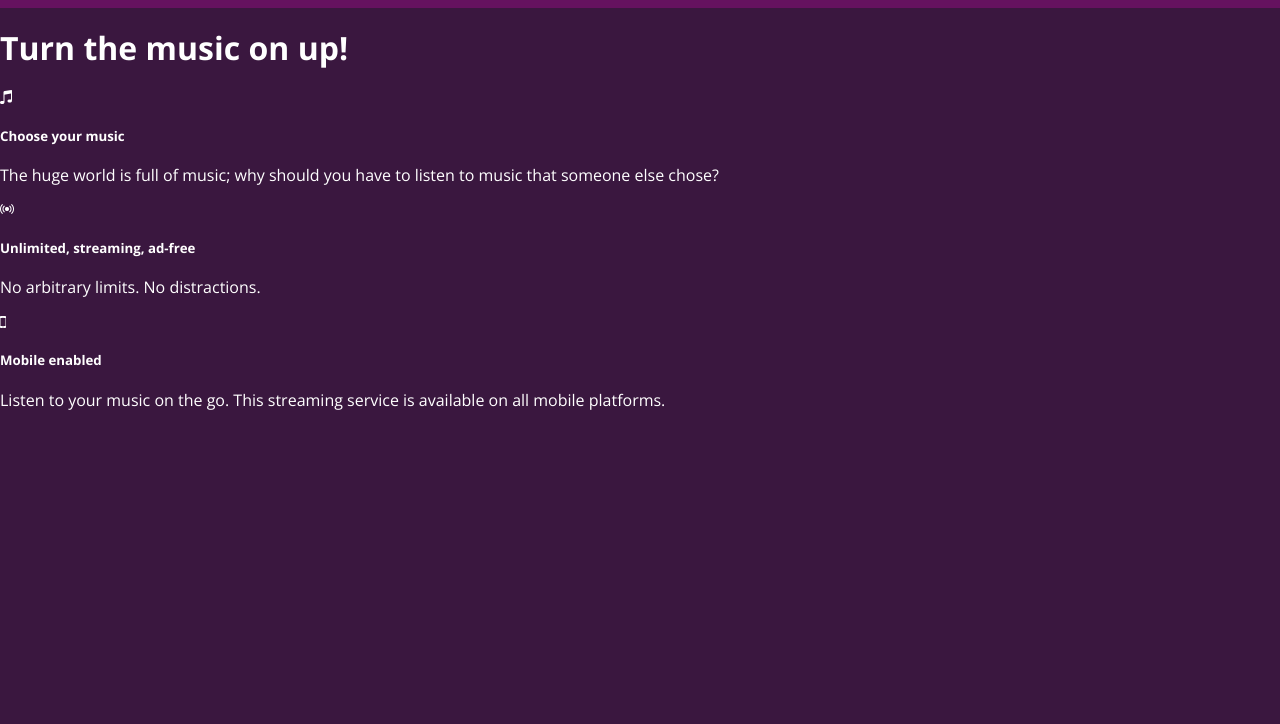
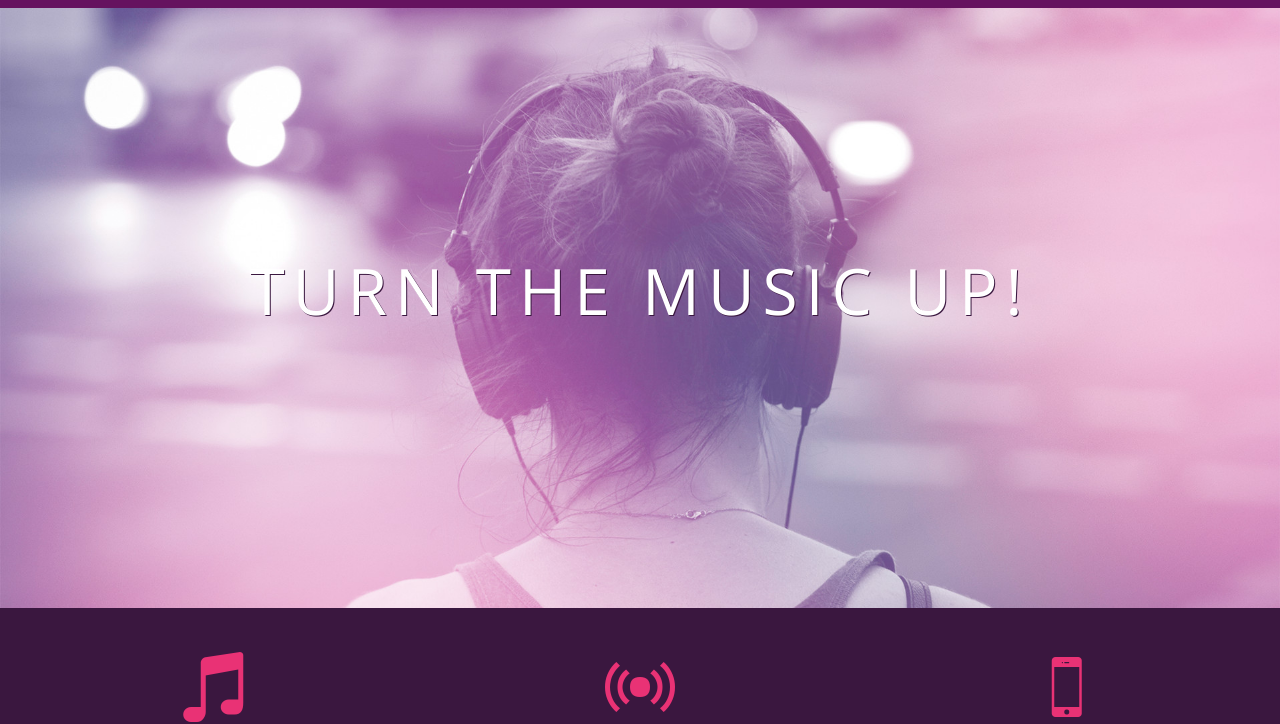
Before and after one commit to jaymccoy300/bloc-jams, a plain HTML site: page index.html in a window 1280 px wide. Shown: the part 86-810 px from the top of the page. Drawn offline with nearby package versions, Linux system fonts and the light colour scheme.

Commit message:
updated files with pic

```diff
--- a/index.html
+++ b/index.html
@@ -14,7 +14,7 @@
         </nav>
         <section class="hero-content">
 
-            <h1 class="hero-title">Turn the music on up!</h1>
+            <h1 class="hero-title">Turn the music up!</h1>
         </section>
 
         <section class="selling-points">
--- a/styles/main.css
+++ b/styles/main.css
@@ -21,3 +21,53 @@ html {
      position: relative; /* positioning will be explained in a resource */
      left: 2rem;
  }
+.hero-content {
+     position: relative; /* positioning will be explained in a resource */
+     min-height: 600px;  /* hero content element must be _at least_ 600 pixels */
+     background-image: url(../assets/images/bloc_jams_bg.jpg);
+     background-repeat: no-repeat;
+     background-position: center center;
+     background-size: cover;
+ }
+.hero-content .hero-title {
+     position: absolute;             /* positioning will be explained in a resource */
+     top: 40%;                       /* positioning will be explained in a resource */
+     -webkit-transform: translateY(-50%);
+     -moz-transform: translateY(-50%);
+     -ms-transform: translateY(-50%);
+     transform: translateY(-50%);
+     width: 100%;                    /* makes sure the title inhabits the full width of its container */
+     text-align: center;             /* aligns text in the horizontal center of the element */
+     font-size: 4rem;                /* specifies the size of the font in root em units */
+     font-weight: 300;               /* makes the font thinner or lighter weight */
+     text-transform: uppercase;      /* transforms the text to be all uppercase lettering */
+     letter-spacing: 0.5rem;         /* puts 0.5 root ems worth of space between each letter */
+     text-shadow: 1px 1px 0px rgb(58,23,63); /* creates a shadow underneath the text for readability over the image */
+ }
+.selling-points {
+     position: relative;
+     display: table;
+     width: 100%;
+     -webkit-box-sizing: border-box;
+     -moz-box-sizing: border-box;
+     box-sizing: border-box; /* we'll explain this in a resource */
+ }
+
+ .point {
+     display: table-cell;
+     position: relative;
+     width: 33.3%;
+     padding: 2rem;
+     text-align: center;
+ }
+
+ .point .point-title {
+     font-size: 1.25rem;
+ }
+
+ .ion-music-note,
+ .ion-radio-waves,
+ .ion-iphone {
+     color: rgb(233,50,117);
+     font-size: 5rem;
+ }
```
